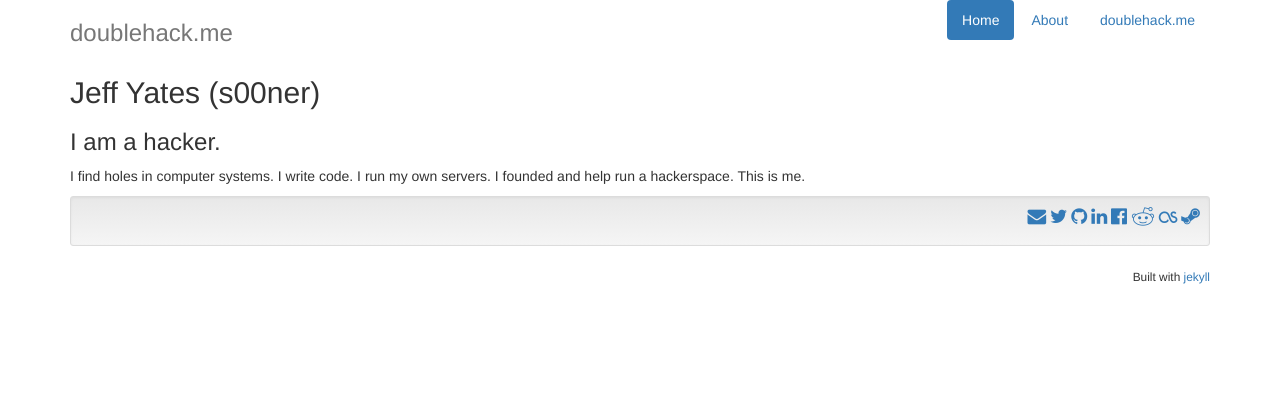
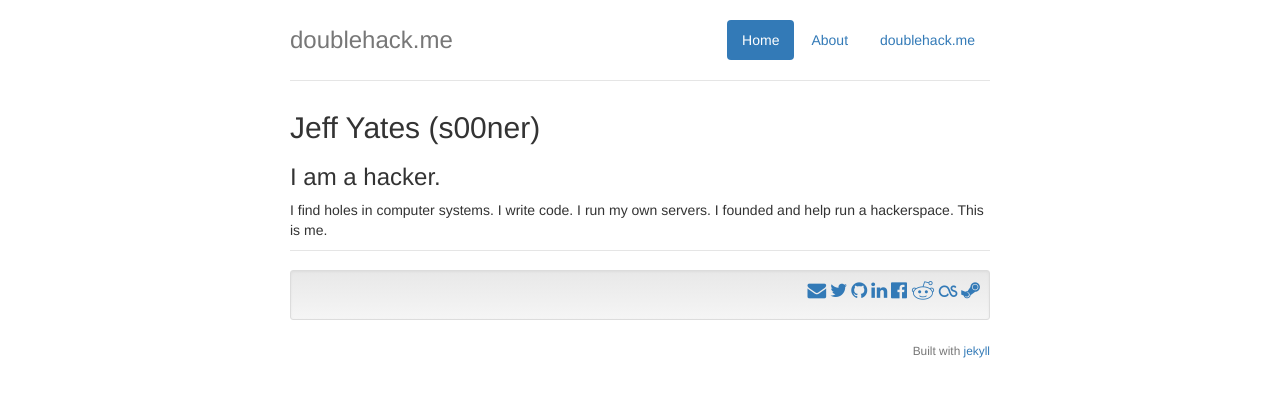
Before and after one commit to s00ner/doublehack.me, a Jekyll site: the page built from index.md, in a window 1280 px wide. Shown: the top 397 px of the page. Built offline with Jekyll 4.4.1, drawn with Linux system fonts in a browser that asks for light colours; nearby versions of some CDN libraries.

Commit message:
added custom css

```diff
--- a/_includes/head.html
+++ b/_includes/head.html
@@ -11,6 +11,8 @@
 
     <link rel="stylesheet" href="{{ "/font-awesome/css/font-awesome.min.css" | prepend: site.baseurl }}">
 
+    <link rel="stylesheet" href="{{ "/custom.css" | prepend: site.baseurl }}">
+
     <script src="https://ajax.googleapis.com/ajax/libs/jquery/1.11.2/jquery.min.js"></script>
     <script src="{{ "/bootstrap/js/bootstrap.min.js" prepend: site.baseurl }}"></script>
 
--- /dev/null
+++ b/custom.css
@@ -0,0 +1,79 @@
+/* Space out content a bit */
+body {
+  padding-top: 20px;
+  padding-bottom: 20px;
+}
+
+/* Everything but the jumbotron gets side spacing for mobile first views */
+.header,
+.marketing,
+.footer {
+  padding-right: 15px;
+  padding-left: 15px;
+}
+
+/* Custom page header */
+.header {
+  padding-bottom: 20px;
+  border-bottom: 1px solid #e5e5e5;
+}
+/* Make the masthead heading the same height as the navigation */
+.header h3 {
+  margin-top: 0;
+  margin-bottom: 0;
+  line-height: 40px;
+}
+
+/* Custom page footer */
+.footer {
+  padding-top: 19px;
+  color: #777;
+  border-top: 1px solid #e5e5e5;
+}
+
+/* Customize container */
+@media (min-width: 768px) {
+  .container {
+    max-width: 730px;
+  }
+}
+.container-narrow > hr {
+  margin: 30px 0;
+}
+
+/* Main marketing message and sign up button */
+.jumbotron {
+  text-align: center;
+  border-bottom: 1px solid #e5e5e5;
+}
+.jumbotron .btn {
+  padding: 14px 24px;
+  font-size: 21px;
+}
+
+/* Supporting marketing content */
+.marketing {
+  margin: 40px 0;
+}
+.marketing p + h4 {
+  margin-top: 28px;
+}
+
+/* Responsive: Portrait tablets and up */
+@media screen and (min-width: 768px) {
+  /* Remove the padding we set earlier */
+  .header,
+  .marketing,
+  .footer {
+    padding-right: 0;
+    padding-left: 0;
+  }
+  /* Space out the masthead */
+  .header {
+    margin-bottom: 30px;
+  }
+  /* Remove the bottom border on the jumbotron for visual effect */
+  .jumbotron {
+    border-bottom: 0;
+  }
+}
```
